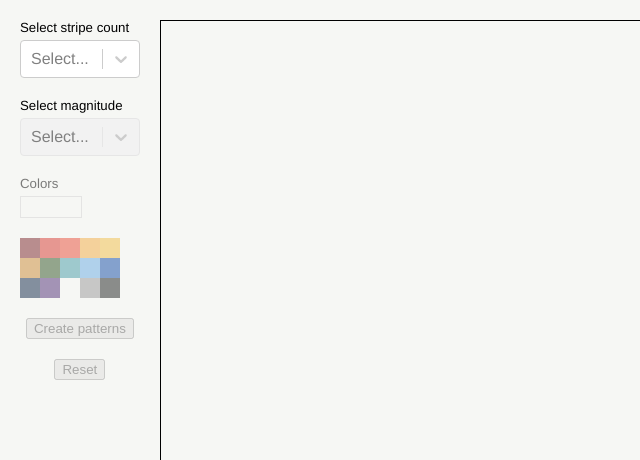
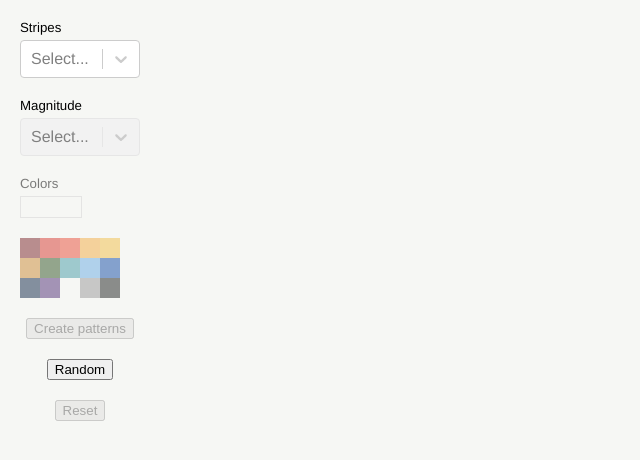
Before and after one commit to affordances/stripes, a React (Create React App) app: page / in a window 1280 px wide. Shown: the top 460 px of the page, without its empty margins (0-640 px from the left). Built offline with nearby package versions, Linux system fonts and the light colour scheme; the HTML template or start-up script is replaced by a standard one.

Commit message:
get randomness working besides colors

```diff
--- a/src/App.js
+++ b/src/App.js
@@ -1,4 +1,4 @@
-import React, { memo, useState } from "react";
+import React, { memo, useState, useEffect } from "react";
 import styled from "styled-components";
 import Select from "react-select";
 import {
@@ -92,7 +92,7 @@ const PatternsContainer = styled.div`
   flex-wrap: wrap;
   height: 550px;
   width: 1100px;
-  border: 1px solid black;
+  /* border: 1px solid black; */
   overflow-y: auto;
   padding: 20px;
 `;
@@ -201,6 +201,7 @@ const App = () => {
       ? pickedColors.length > 1 && stripeCountValue >= pickedColors.length
       : pickedColors.length > 0 && stripeCountValue >= pickedColors.length;
   const allChoicesMade = stripeCountValue && magnitude && isColorCountValid;
+  const anyChoicesMade = stripeCountValue || magnitude || isColorCountValid;
 
   const createPatterns = () => {
     const numberPalindromes = createNumberPalindromes(
@@ -264,11 +265,30 @@ const App = () => {
     setPatterns([]);
   };
 
+  const randomPattern = () => {
+    const randomStripeCount = Math.floor(Math.random() * 8) + 1; // 8 stripes for now
+    setStripeCount({ value: randomStripeCount, label: randomStripeCount });
+    const options = createMagnitudeOptions(randomStripeCount);
+    setMagnitudeOptions(options);
+    setMagnitude(
+      Number(options[Math.floor(Math.random() * options.length)].value)
+    );
+    // establish whether color count is set n or random n from range
+    // if random from range, get random n from that range, otherwise use set n
+    // add random colors to array n times, making sure to avoid dupes
+    // setPickedColors(array)
+  };
+
+  useEffect(() => {
+    console.log(magnitudeOptions);
+    console.log(magnitude);
+  });
+
   return (
     <Container>
       <MenuContainer>
         <SelectContainer>
-          <SelectHeader>Select stripe count</SelectHeader>
+          <SelectHeader>Stripes</SelectHeader>
           <Select
             value={stripeCount}
             options={stripeOptions}
@@ -280,7 +300,7 @@ const App = () => {
           />
         </SelectContainer>
         <SelectContainer>
-          <SelectHeader>Select magnitude</SelectHeader>
+          <SelectHeader>Magnitude</SelectHeader>
           <Select
             isDisabled={!magnitudeOptions}
             options={magnitudeOptions}
@@ -320,7 +340,10 @@ const App = () => {
           </Button>
         </ButtonContainer>
         <ButtonContainer>
-          <Button onClick={reset} disabled={!allChoicesMade}>
+          <Button onClick={randomPattern}>Random</Button>
+        </ButtonContainer>
+        <ButtonContainer>
+          <Button onClick={reset} disabled={!anyChoicesMade}>
             Reset
           </Button>
         </ButtonContainer>
```
